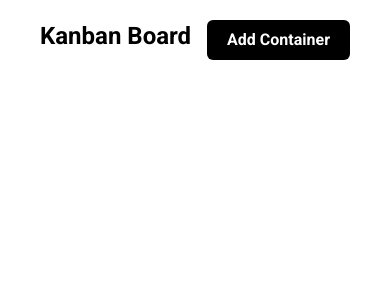
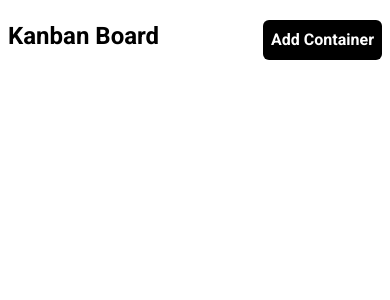
Before and after one commit to AliArif5781/kanban-board, a React (Vite) app: page / in a window 390 px wide. Shown: the top 300 px of the page. Built offline with nearby package versions, Linux system fonts and the light colour scheme.

Commit message:
Navbar.tsx

```diff
--- a/src/components/common/Navbar.tsx
+++ b/src/components/common/Navbar.tsx
@@ -9,11 +9,11 @@ const Navbar = () => {
   };
 
   return (
-    <div className="flex justify-between px-10 py-5">
+    <div className="flex justify-between px-2 md:px-10 py-5">
       <div className="text-2xl font-bold">Kanban Board</div>
       <button
         onClick={AddText}
-        className="bg-black text-white px-5 py-2 rounded-md font-bold"
+        className="bg-black text-white px-2 md:px-5 py-2 rounded-md font-bold"
       >
         Add Container
       </button>
```
